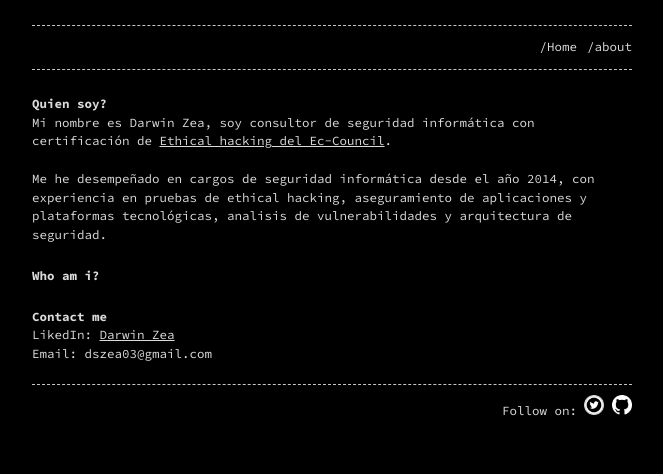
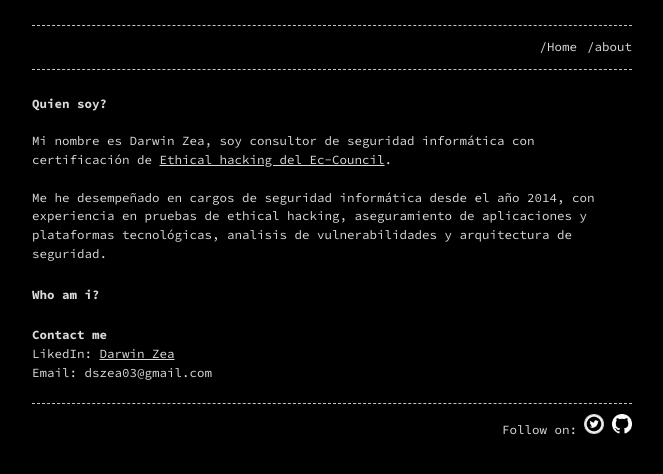
Before and after one commit to d4rk-wing/d4rkwz.github.io, a Jekyll site: the page built from about.md, in a window 1280 px wide. Shown: the top 474 px of the page, without its empty margins (308-971 px from the left). Built offline with Jekyll 4.4.1, drawn with Linux system fonts in a browser that asks for light colours.

```diff
--- a/about.md
+++ b/about.md
@@ -5,7 +5,7 @@ permalink: /about/
 ---
 
 ## Quien soy?
-Mi nombre es Darwin Zea, soy consultor de seguridad informática con certificación de [Ethical hacking del Ec-Council](https://www.eccouncil.org/programs/certified-ethical-hacker-ceh-es/){:target="_blank"}.
+<br />Mi nombre es Darwin Zea, soy consultor de seguridad informática con certificación de [Ethical hacking del Ec-Council](https://www.eccouncil.org/programs/certified-ethical-hacker-ceh-es/){:target="_blank"}.
 <br />Me he desempeñado en cargos de seguridad informática desde el año 2014, con experiencia en pruebas de ethical hacking, aseguramiento de aplicaciones y plataformas tecnológicas, analisis de vulnerabilidades y arquitectura de seguridad.
 
 ## Who am i?
```
